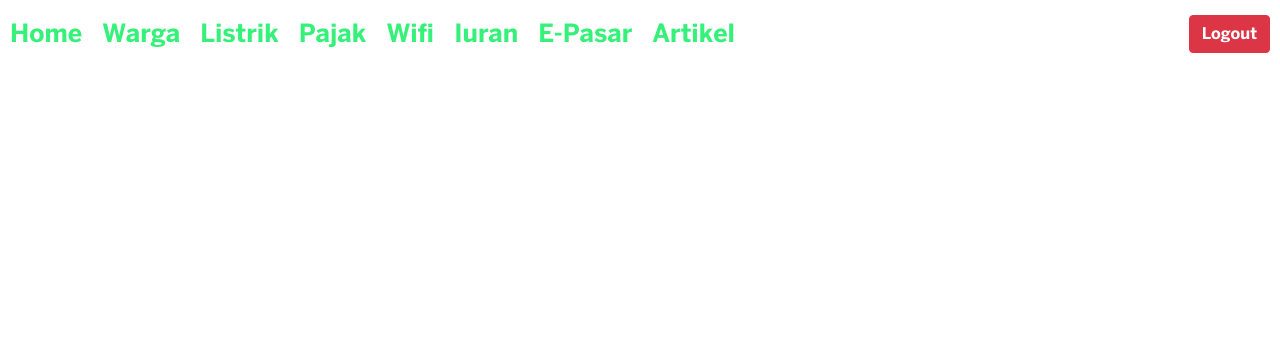
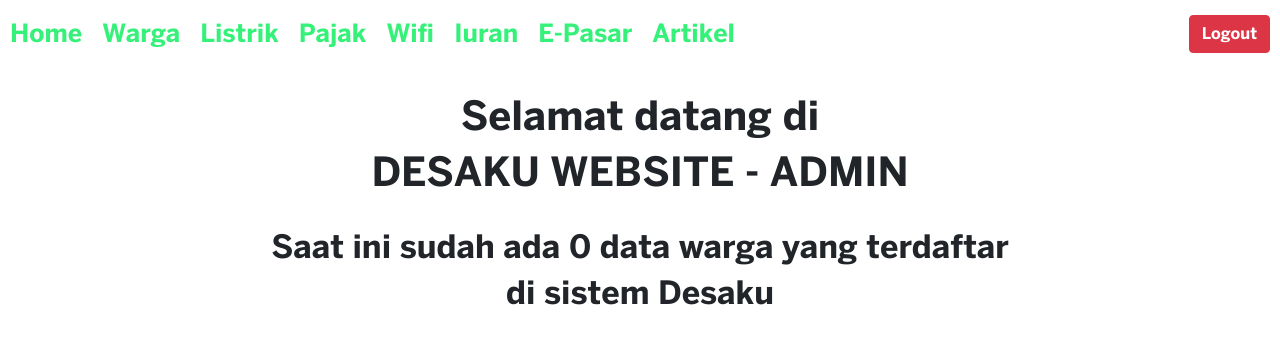
Before and after one commit to heronhoga/desaku-admin, a React (Create React App) app: page /home in a window 1280 px wide. Shown: the top 344 px of the page. Built offline with nearby package versions, Linux system fonts and the light colour scheme; no server answers.

Commit message:
feat:add home page layout

```diff
--- a/src/components/styles/Navbar.css
+++ b/src/components/styles/Navbar.css
@@ -1,5 +1,5 @@
 nav {
-  background-color: rgba(0, 0, 0, 0.575);
+  background-color: rgba(0, 0, 0, 0.781);
   display: flex;
   justify-content: space-between;
   width: 100%;
@@ -35,7 +35,7 @@ nav ul li a {
 }
 
 nav ul li a:hover {
-  color: rgb(13, 206, 212); /* Text turns to original navbar color on hover */
+  color: rgb(0, 0, 0); /* Text turns to original navbar color on hover */
 }
 
 nav ul li.logout a {
--- a/src/views/Home.js
+++ b/src/views/Home.js
@@ -1,12 +1,55 @@
 import React from 'react'
 import { Navbar } from '../components/Navbar'
 import '../views/styles/Home.css';
+import { useEffect, useState } from 'react';
 
 function Home() {
+
+  const [total, setTotal] = useState(0);
+
+useEffect(() => {
+  const fetchData = async (url) => {
+    const response = await fetch(url, {
+      credentials: 'include',
+    });
+
+    if (!response.ok) {
+      throw new Error(`HTTP error! status: ${response.status}`);
+    }
+
+    const contentType = response.headers.get("content-type");
+    if (contentType && contentType.indexOf("application/json") !== -1) {
+      try {
+        const data = await response.json();
+        console.log(data.data);
+
+        setTotal(data.data.length);
+
+        return data.data;
+      } catch (error) {
+        console.error("Error parsing JSON!", error);
+      }
+    } else {
+      console.error("This is not JSON!");
+    }
+  };
+
+  fetchData('http://localhost:8080/admin/warga', {
+    credentials: 'include',
+  });
+}, []);
+
   return (
-    <div className="homeNav"><Navbar/></div>
-
-  )
+    <div className="homeNav">
+      <Navbar/>
+      <br></br>
+      <h1>Selamat datang di</h1>
+      <h1>DESAKU WEBSITE - ADMIN</h1>
+      <br></br>
+      <h2>Saat ini sudah ada {total} data warga yang terdaftar</h2>
+      <h2>di sistem Desaku</h2>
+    </div>
+  );
 }
 
-export default Home
+export default Home;
```
